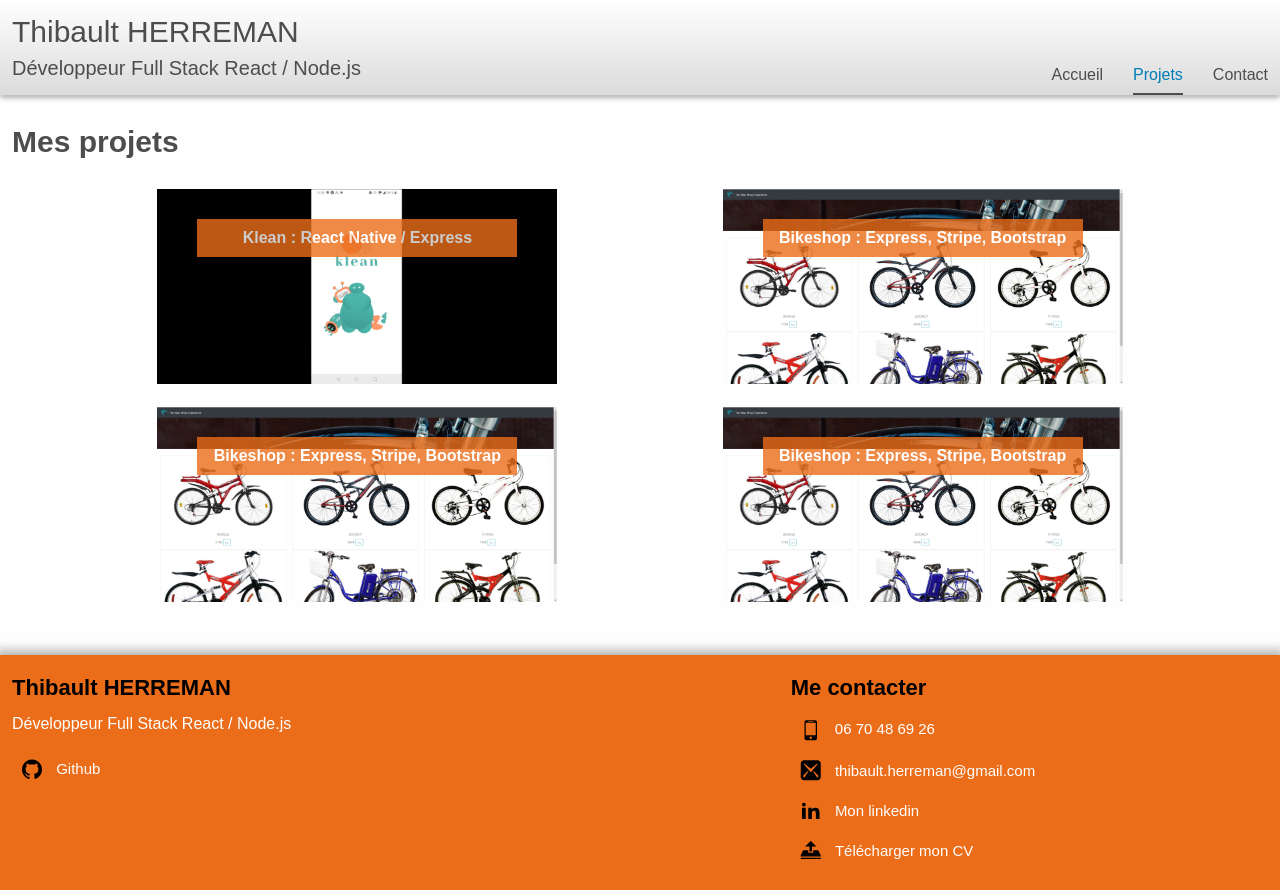
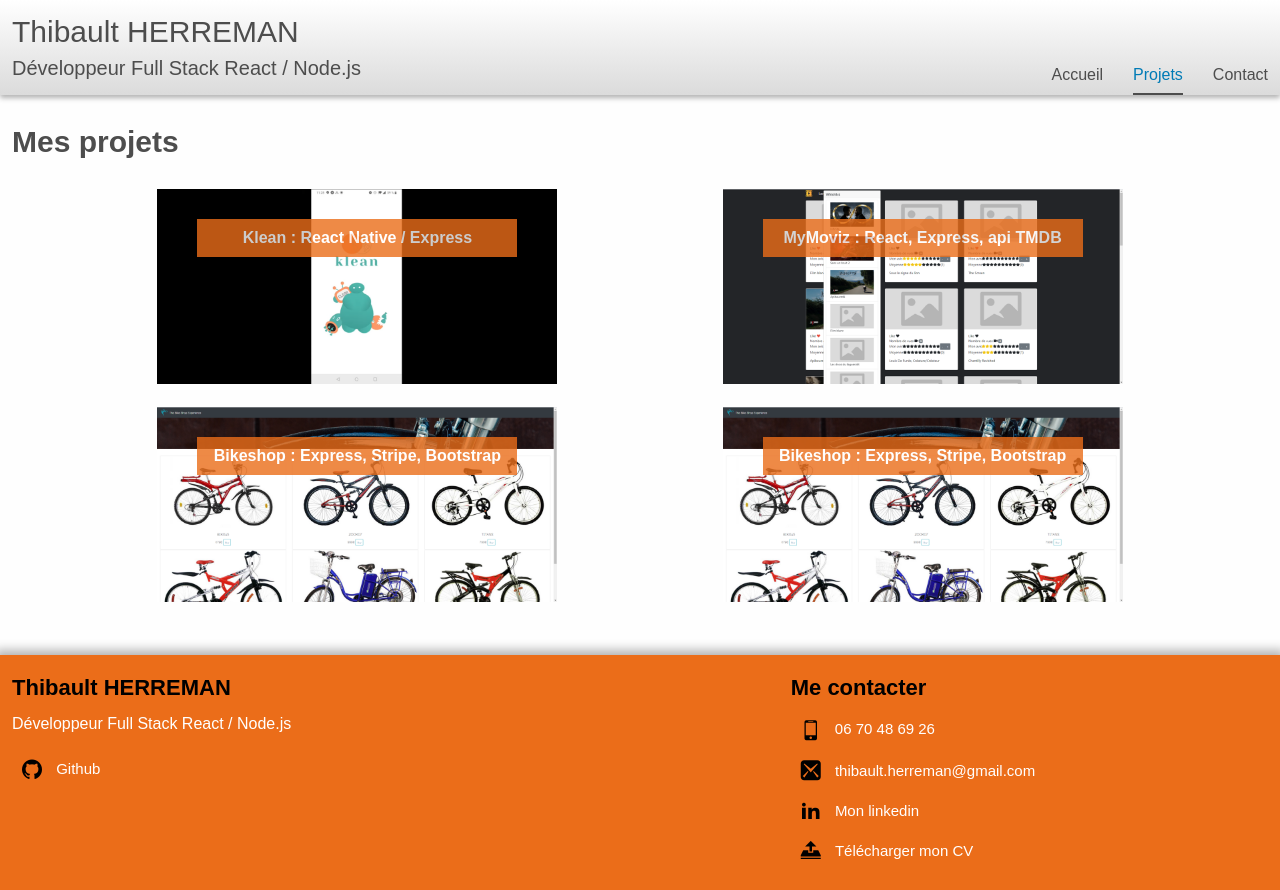
Before and after one commit to thibault-herreman/portfolio, a Next.js app: page /projets in a window 1280 px wide. Built offline with nearby package versions, Linux system fonts and the light colour scheme.

Commit message:
push projet mymoviz

```diff
--- a/pages/projets.js
+++ b/pages/projets.js
@@ -42,18 +42,18 @@ export default function Projets() {
 
                         <li className="listReferences__block">
 
-                            <a href="https://www.magasin-lsa.fr/" rel="noreferrer" target="_blank">
+                            <a href="https://mymoviz-thibault-herreman.herokuapp.com/" rel="noreferrer" target="_blank">
 
                                 <Image
-                                    alt="Bikeshop"
-                                    src="/images/bikeshop.png"
+                                    alt="MyMoviz"
+                                    src="/images/mymoviz.png"
                                     width={400}
                                     height={195}
                                 />
 
                                 <div className="listReferences__overlay"></div>
 
-                                <p className="listReferences__desc">Bikeshop : Express, Stripe, Bootstrap</p>
+                                <p className="listReferences__desc">MyMoviz : React, Express, api TMDB</p>
 
                                 <p className="listReferences__voir">Voir le projet sur Heroku</p>
 
```
Also changed, not shown: public/images/mymoviz.png (added).
